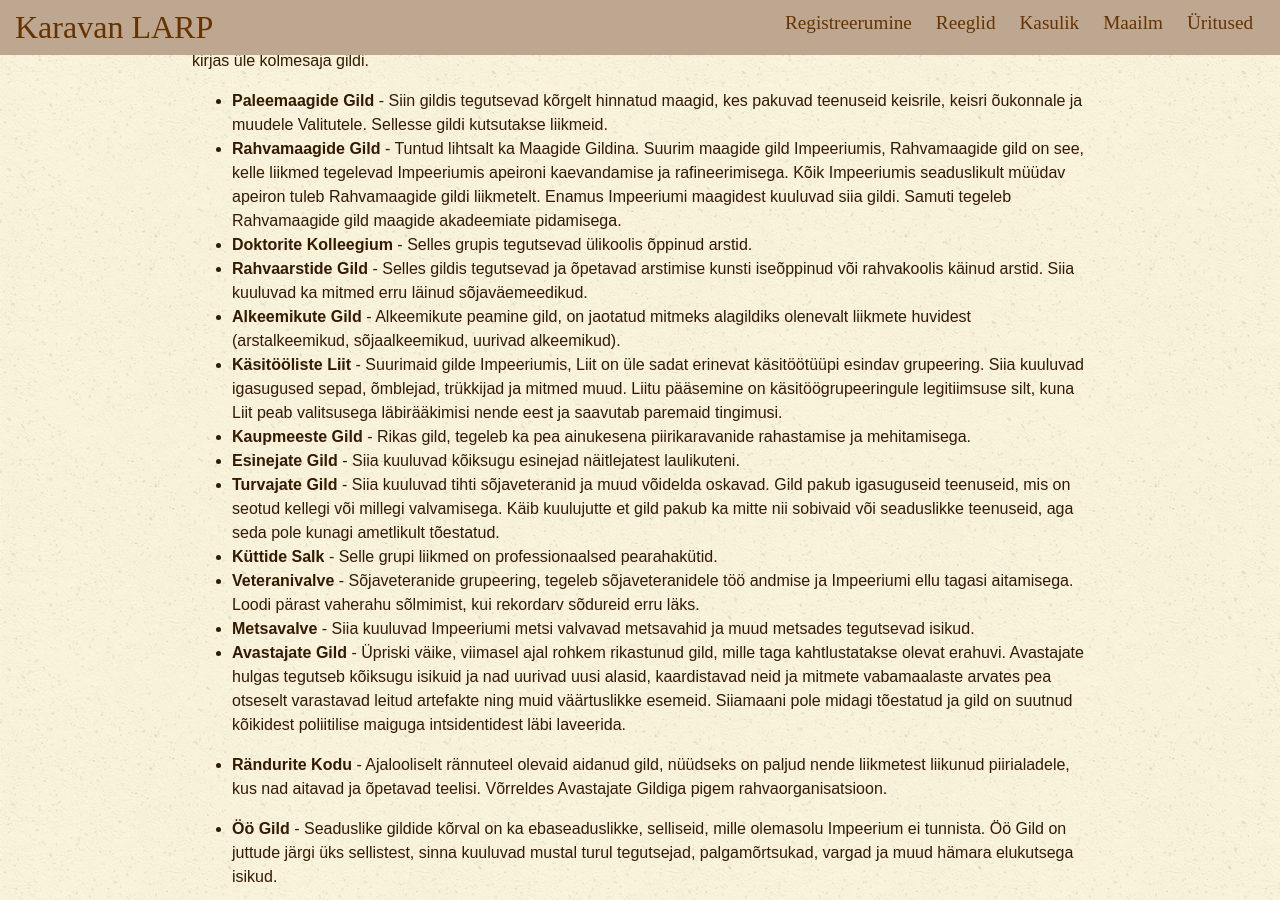
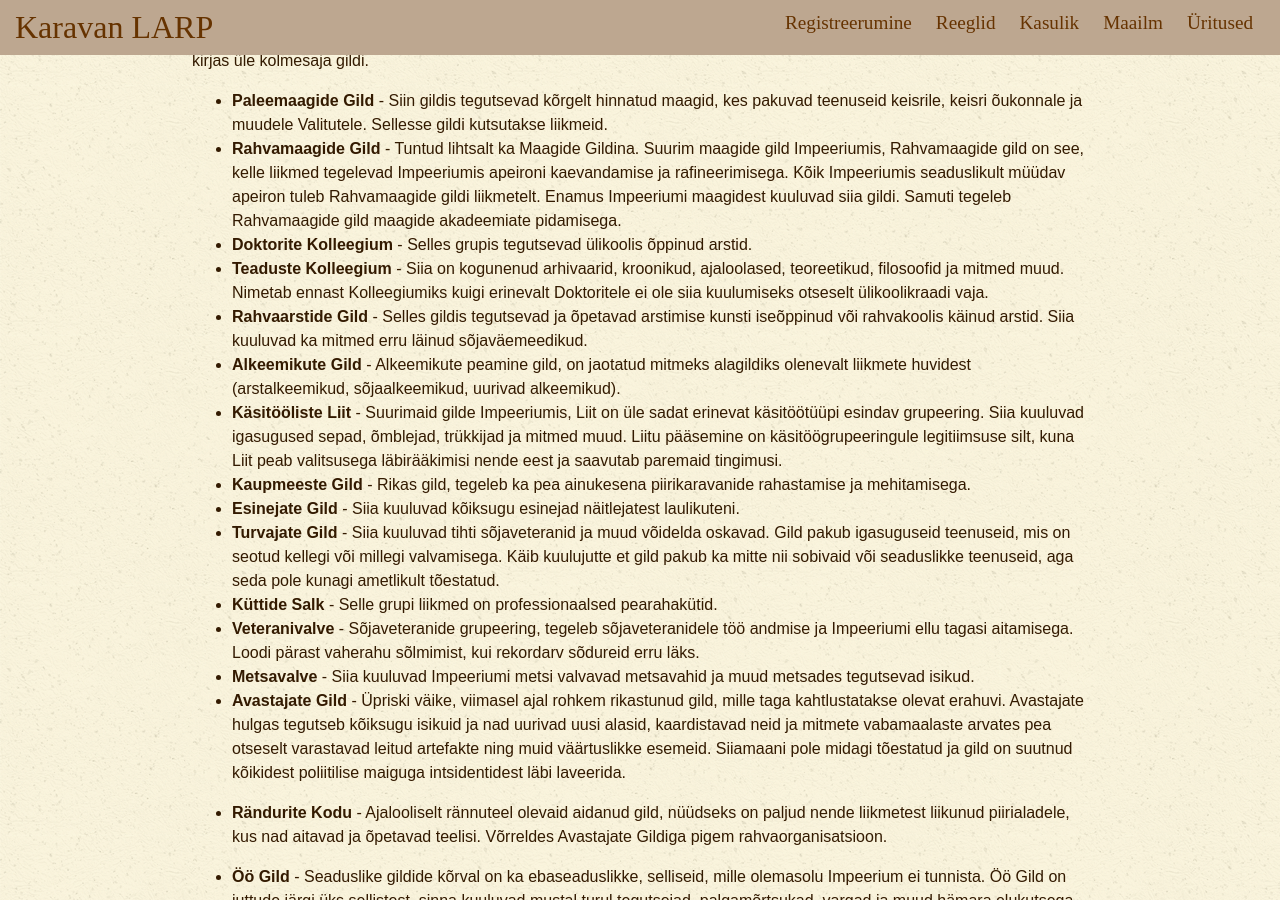
Before and after one commit to karavanlarp/karavanlarp.github.io, a Jekyll site: the page built from est/world/leonte.md, in a window 1280 px wide and 900 px high, scrolled down 19915 px. Built offline with Jekyll 4.4.1, drawn with Linux system fonts in a browser that asks for light colours; some web fonts are replaced.

Commit message:
text fix

```diff
--- a/est/world/leonte.md
+++ b/est/world/leonte.md
@@ -590,6 +590,7 @@ Kõiki nendest ühingutest ei kutsuta gildideks, esineb ka teistsuguseid nimetus
 * **Paleemaagide Gild** - Siin gildis tegutsevad kõrgelt hinnatud maagid, kes pakuvad teenuseid keisrile, keisri õukonnale ja muudele Valitutele. Sellesse gildi kutsutakse liikmeid.
 * **Rahvamaagide Gild** - Tuntud lihtsalt ka Maagide Gildina. Suurim maagide gild Impeeriumis, Rahvamaagide gild on see, kelle liikmed tegelevad Impeeriumis apeironi kaevandamise ja rafineerimisega. Kõik Impeeriumis seaduslikult müüdav apeiron tuleb Rahvamaagide gildi liikmetelt. Enamus Impeeriumi maagidest kuuluvad siia gildi. Samuti tegeleb Rahvamaagide gild maagide akadeemiate pidamisega.
 * **Doktorite Kolleegium** - Selles grupis tegutsevad ülikoolis õppinud arstid.
+* **Teaduste Kolleegium** - Siia on kogunenud arhivaarid, kroonikud, ajaloolased, teoreetikud, filosoofid ja mitmed muud. Nimetab ennast Kolleegiumiks kuigi erinevalt Doktoritele ei ole siia kuulumiseks otseselt ülikoolikraadi vaja.
 * **Rahvaarstide Gild** - Selles gildis tegutsevad ja õpetavad arstimise kunsti iseõppinud või rahvakoolis käinud arstid. Siia kuuluvad ka mitmed erru läinud sõjaväemeedikud.
 * **Alkeemikute Gild** - Alkeemikute peamine gild, on jaotatud mitmeks alagildiks olenevalt liikmete huvidest (arstalkeemikud, sõjaalkeemikud, uurivad alkeemikud).
 * **Käsitööliste Liit** - Suurimaid gilde Impeeriumis, Liit on üle sadat erinevat käsitöötüüpi esindav grupeering. Siia kuuluvad igasugused sepad, õmblejad, trükkijad ja mitmed muud. Liitu pääsemine on käsitöögrupeeringule legitiimsuse silt, kuna Liit peab valitsusega läbirääkimisi nende eest ja saavutab paremaid tingimusi.
```
